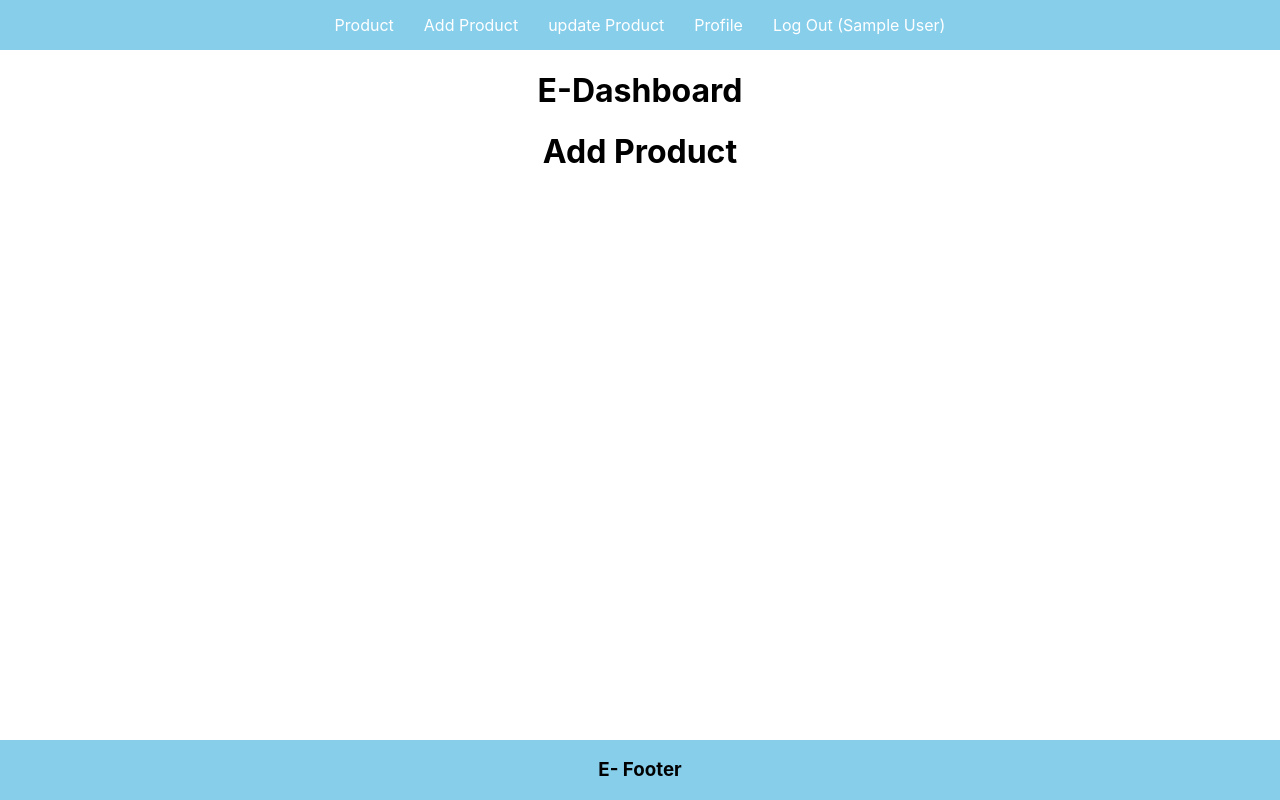
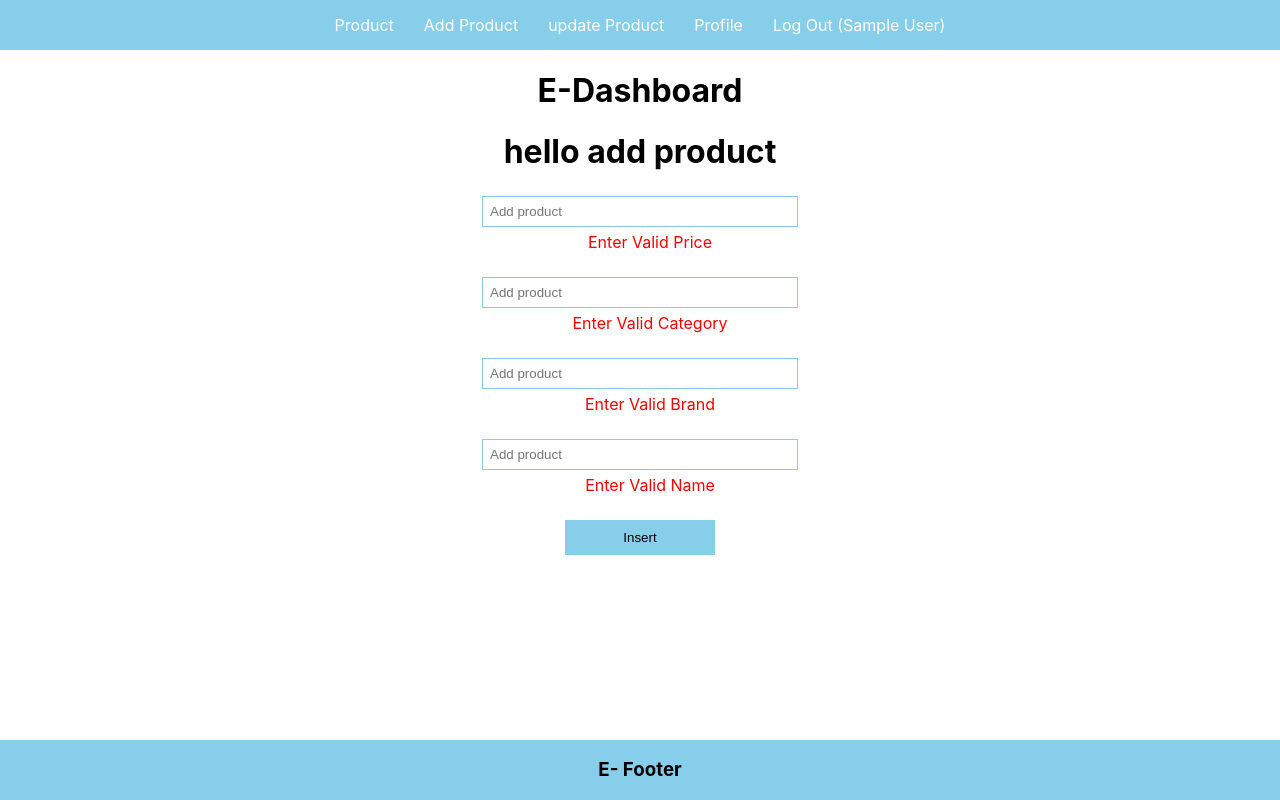
Before and after one commit to asokathe1/e-dashboard, a React (Create React App) app in the folder fornt-end/: page /add in a window 1280 px wide. Built offline with nearby package versions, Linux system fonts and the light colour scheme; sample sign-in values are in the browser's storage.

Commit message:
add del get method

```diff
--- a/fornt-end/src/App.css
+++ b/fornt-end/src/App.css
@@ -15,13 +15,36 @@
 
 .inputBox {
   display: block;
-  margin: 25px;
+  margin: 25px auto;
   padding: 7px;
   width: 300px;
   border: 1px solid skyblue;
 
 }
  .btn-reg{ margin: 25px; padding: 10px;width: 150px; background-color: skyblue;border: 0;}
+
+ .invalid-input{
+  color:red;
+  margin-top: -20px;
+  display: block;
+  margin-left: 20px;
+ }
+
+ .product-list {padding-bottom: 5%;}
+
+ .product-list ul{
+  text-align: center;
+  margin-top: 0px;
+  margin-bottom: 0;
+
+   }
+
+.product-list ul li{
+  border: 1px solid skyblue;
+  padding: 8px;
+  width: 10%;
+  display: inline-block;
+}
 
 
 
@@ -50,7 +73,7 @@
 /* Footer */
 
 .footer{
-   position: absolute;
+   position: fixed;
    bottom: 0;
    text-align: center;
    width: 100%;
--- a/fornt-end/src/App.js
+++ b/fornt-end/src/App.js
@@ -3,8 +3,10 @@ import Footer from "./components/Footer";
 import Nav from "./components/Nav";
 import Signup from "./components/Signup";
 import Login from './components/Login'
+import AddProduct from "./components/AddProduct";
 import { BrowserRouter, Route, Routes } from "react-router-dom";
 import PrivateComponent from "./components/PrivateComponent";
+import ProductList from "./components/ProductList";
 
 
 function App() {
@@ -15,8 +17,8 @@ function App() {
         <h1>E-Dashboard</h1>
         <Routes>
           <Route element={<PrivateComponent/>}>
-          <Route path="/" element={<h1>Home</h1>} />
-          <Route path="/add" element={<h1>Add Product</h1>} />
+          <Route path="/" element={<ProductList/>} />
+          <Route path="/add" element={<AddProduct />} />
           <Route path="/update" element={<h1>Update Product</h1>} />
           <Route path="/profile" element={<h1>Profile</h1>} />
           <Route path="/logout" element={<h1>Log out</h1>} />
--- /dev/null
+++ b/fornt-end/src/components/AddProduct.js
@@ -0,0 +1,95 @@
+import React from "react";
+import { useState } from "react";
+
+const AddProduct = () => {
+  const [name, setName] = useState("");
+  const [price, setPrice] = useState("");
+  const [category, setCategory] = useState("");
+  const [brand, setBrand] = useState("");
+  const [error, setError] = useState("false");
+
+  const addProduct = async () => {
+    console.log(!name);
+
+    if (!name || !price || !category || !brand) {
+      setError(true);
+      return false;
+    }
+    console.log(name, price, category, brand);
+    const userid = JSON.parse(localStorage.getItem("user"))._id;
+    console.log(userid);
+    let headers = new Headers();
+    headers.set("Content-type", "application/json");
+    let result = await fetch("http://localhost:5000/add-product", {
+      method: "Post",
+      body: JSON.stringify({ name, price, userid, category, brand }),
+      mode: "cors",
+      headers: headers,
+      //  {
+      //   "Content-Type": "application.json",
+      // },
+    });
+    // console.log(result);
+    let fresult = await result.json();
+    console.log(fresult);
+  };
+
+  return (
+    <div className="product">
+      <h1>hello add product</h1>
+      <input
+        type="text"
+        className="inputBox"
+        placeholder="Add product"
+        value={name}
+        onChange={(e) => {
+          setName(e.target.value);
+        }}
+      />
+      {error && !name && (
+        <span className="invalid-input"> Enter Valid Price </span>
+      )}
+      <input
+        type="text"
+        className="inputBox"
+        placeholder="Add product"
+        value={price}
+        onChange={(e) => {
+          setPrice(e.target.value);
+        }}
+      />
+      {error && !price && (
+        <span className="invalid-input"> Enter Valid Category </span>
+      )}
+      <input
+        type="text"
+        className="inputBox"
+        placeholder="Add product"
+        value={category}
+        onChange={(e) => {
+          setCategory(e.target.value);
+        }}
+      />
+      {error && !category && (
+        <span className="invalid-input"> Enter Valid Brand </span>
+      )}
+      <input
+        type="text"
+        className="inputBox"
+        placeholder="Add product"
+        value={brand}
+        onChange={(e) => {
+          setBrand(e.target.value);
+        }}
+      />
+      {error && !brand && (
+        <span className="invalid-input"> Enter Valid Name </span>
+      )}
+      <button className="btn-reg" onClick={addProduct}>
+        Insert
+      </button>
+    </div>
+  );
+};
+
+export default AddProduct;
--- a/fornt-end/src/components/Login.js
+++ b/fornt-end/src/components/Login.js
@@ -24,7 +24,7 @@ const Login = () => {
 
     });
      result = await result.json();
-     console.log(result);
+    //  console.log(result);
      if(result.name){
         localStorage.setItem("user",JSON.stringify(result));
         navigate('/')
--- /dev/null
+++ b/fornt-end/src/components/ProductList.js
@@ -0,0 +1,61 @@
+import React, { useEffect, useState } from "react";
+
+const ProductList = () => {
+  const [products, setProducts] = useState([]);
+
+  useEffect(() => {
+    getProducts();
+  }, []);
+
+  const getProducts = async () => {
+    let result = await fetch("http://localhost:5000/products", {
+      method: "Get",
+    });
+    result = await result.json();
+    setProducts(result);
+  };
+  console.log("products", products);
+
+  const delProduct = async (id) => {
+    console.log(id);
+    let result = await fetch(`http://localhost:5000/products/${id}`, {
+      method: "Delete",
+    });
+    result = await result.json();
+
+    if (result) {
+      alert(" record delete");
+      getProducts();
+    }
+  };
+
+  return (
+    <div className="product-list">
+      <h1> Product List</h1>
+      <ul>
+        <li>S.no</li>
+        <li>Name</li>
+        <li>Price</li>
+        <li>Category</li>
+        <li>Brand</li>
+        <li>Action</li>
+      </ul>
+      {products.map((item, index) => (
+        <ul key={index}>
+          <li>{index + 1}</li>
+          <li>{item.name}</li>
+          <li>{item.price}</li>
+          <li>{item.category}</li>
+          <li>{item.brand}</li>
+          <li>
+            <button className="" onClick={() => delProduct(item._id)}>
+              delete
+            </button>
+          </li>
+        </ul>
+      ))}
+    </div>
+  );
+};
+
+export default ProductList;
```
Also changed, not shown: 2 other files (tests, documents, lock files or other folders).
